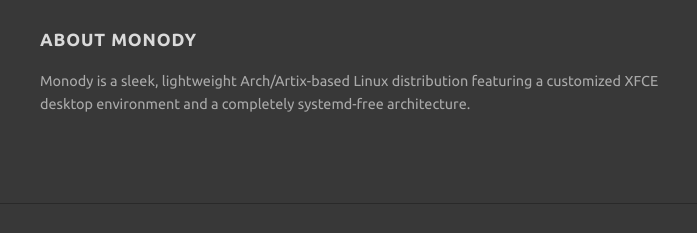
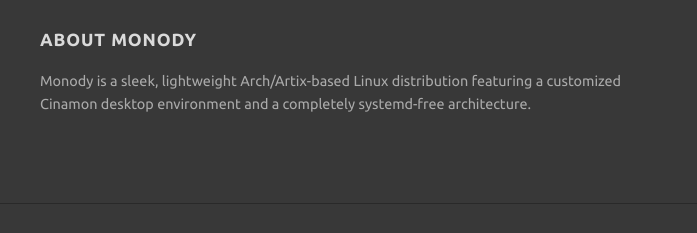
Before and after one commit to n0va-bot/monody, a plain HTML site: page website/index.html in a window 1280 px wide. Shown: the part 1953-2186 px from the top of the page, 88-785 px from the left. Drawn offline with Linux system fonts and the light colour scheme.

Commit message:
Forgor XFCE

```diff
--- a/website/index.html
+++ b/website/index.html
@@ -201,7 +201,7 @@
                     <h3>About Monody</h3>
                     <p>
                         Monody is a sleek, lightweight Arch/Artix-based Linux
-                        distribution featuring a customized XFCE desktop
+                        distribution featuring a customized Cinamon desktop
                         environment and a completely systemd-free architecture.
                     </p>
                 </div>
```
